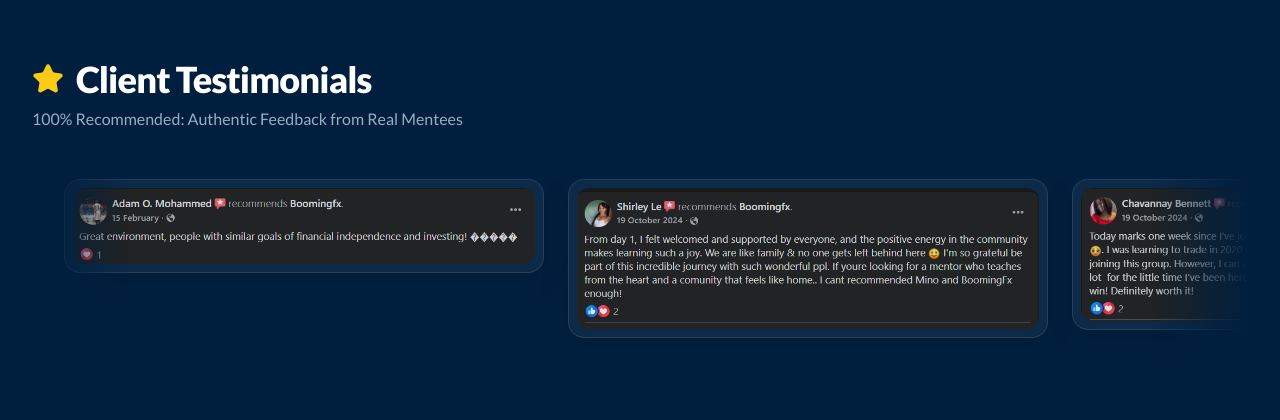
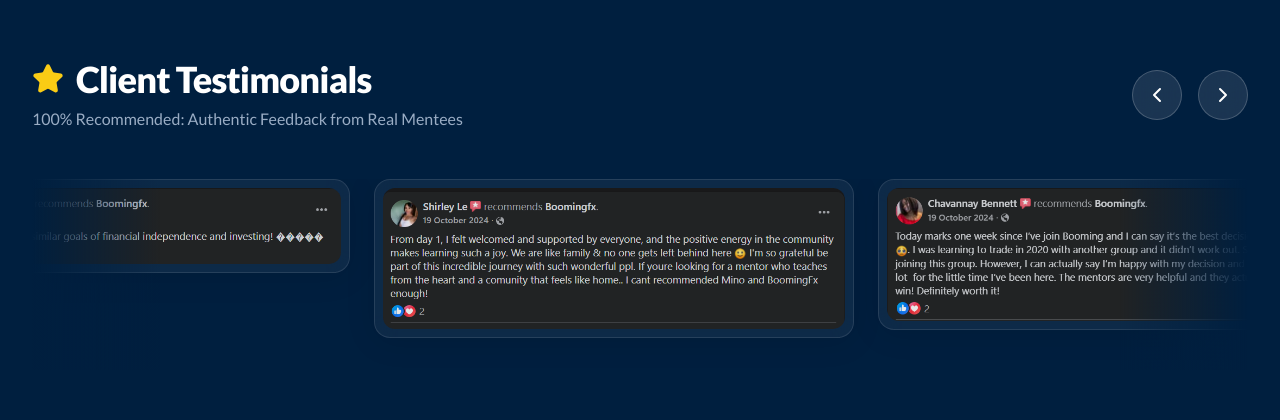
Before and after one commit to Mino-boomingfx/boomingfx, a Next.js app: page /testimonial in a window 1280 px wide. Shown: the part 479-899 px from the top of the page. Built offline with nearby package versions, Linux system fonts and the light colour scheme.

Commit message:
Make slider fully functional with auto scroll and buttons

```diff
--- a/src/app/testimonial/page.tsx
+++ b/src/app/testimonial/page.tsx
@@ -1,8 +1,43 @@
-import React from 'react';
-import { Star, ArrowRight } from 'lucide-react';
+"use client";
+import React, { useRef, useEffect } from 'react';
+import { Star, ArrowRight, ChevronLeft, ChevronRight } from 'lucide-react';
 
 export default function Testimonial() {
   const testimonials = Array.from({ length: 12 }, (_, i) => `/testimonial${i + 1}.png`);
+  const sliderRef = useRef<HTMLDivElement>(null);
+
+  // Auto-scroll logic
+  useEffect(() => {
+    const slider = sliderRef.current;
+    if (!slider) return;
+
+    let scrollAmount = 0;
+    const scrollStep = 1; // Pixels to move per frame
+    const scrollInterval = setInterval(() => {
+      if (slider) {
+        slider.scrollLeft += scrollStep;
+
+        // Reset to start if reached the end
+        if (slider.scrollLeft >= (slider.scrollWidth - slider.clientWidth - 1)) {
+          slider.scrollLeft = 0;
+        }
+      }
+    }, 30); // Speed of auto-scroll
+
+    return () => clearInterval(scrollInterval);
+  }, []);
+
+  const scrollLeft = () => {
+    if (sliderRef.current) {
+      sliderRef.current.scrollBy({ left: -400, behavior: 'smooth' });
+    }
+  };
+
+  const scrollRight = () => {
+    if (sliderRef.current) {
+      sliderRef.current.scrollBy({ left: 400, behavior: 'smooth' });
+    }
+  };
 
   return (
     <div className="bg-[#001f3f] min-h-screen selection:bg-[#004185] selection:text-white font-sans text-white overflow-hidden">
@@ -54,22 +89,44 @@
               </h2>
               <p className="text-blue-100/70 mt-2">100% Recommended: Authentic Feedback from Real Mentees</p>
             </div>
+            {/* Slider Controls */}
+            <div className="flex items-center gap-4 hidden md:flex">
+              <button onClick={scrollLeft} className="p-3 rounded-full bg-white/10 hover:bg-white/20 border border-white/20 transition-all text-white backdrop-blur-md">
+                <ChevronLeft className="w-6 h-6" />
+              </button>
+              <button onClick={scrollRight} className="p-3 rounded-full bg-white/10 hover:bg-white/20 border border-white/20 transition-all text-white backdrop-blur-md">
+                <ChevronRight className="w-6 h-6" />
+              </button>
+            </div>
           </div>
 
-          <div className="relative">
+          <div className="relative group/slider">
             {/* Fade edges */}
-            <div className="absolute top-0 bottom-0 left-0 w-8 md:w-24 bg-gradient-to-r from-[#001f3f] to-transparent z-10 pointer-events-none"></div>
-            <div className="absolute top-0 bottom-0 right-0 w-8 md:w-24 bg-gradient-to-l from-[#001f3f] to-transparent z-10 pointer-events-none"></div>
+            <div className="absolute top-0 bottom-0 left-0 w-12 md:w-32 bg-gradient-to-r from-[#001f3f] to-transparent z-10 pointer-events-none"></div>
+            <div className="absolute top-0 bottom-0 right-0 w-12 md:w-32 bg-gradient-to-l from-[#001f3f] to-transparent z-10 pointer-events-none"></div>
 
-            <div className="flex overflow-x-auto pb-8 gap-6 snap-x snap-mandatory hide-scrollbar relative z-0 pl-4 md:pl-8 pr-4 md:pr-8">
-              {testimonials.map((image, index) => (
-                <div key={index} className="shrink-0 w-[280px] sm:w-[380px] md:w-[480px] snap-center group">
-                  <div className="bg-white/5 backdrop-blur-md rounded-2xl overflow-hidden border border-white/10 group-hover:border-yellow-400/50 transition-colors duration-500 shadow-[0_4px_30px_rgba(0,0,0,0.1)] p-2">
+            {/* Mobile Controls Overlay */}
+            <button onClick={scrollLeft} className="absolute left-2 top-1/2 -translate-y-1/2 z-20 p-2 rounded-full bg-black/50 text-white md:hidden backdrop-blur-md">
+              <ChevronLeft className="w-6 h-6" />
+            </button>
+            <button onClick={scrollRight} className="absolute right-2 top-1/2 -translate-y-1/2 z-20 p-2 rounded-full bg-black/50 text-white md:hidden backdrop-blur-md">
+              <ChevronRight className="w-6 h-6" />
+            </button>
+
+            <div
+              ref={sliderRef}
+              className="flex overflow-x-auto pb-8 gap-6 hide-scrollbar relative z-0 pl-4 md:pl-8 pr-4 md:pr-8 cursor-grab active:cursor-grabbing"
+              style={{ scrollBehavior: 'smooth' }}
+            >
+              {/* Double the array for seamless infinite feel */}
+              {[...testimonials, ...testimonials].map((image, index) => (
+                <div key={index} className="shrink-0 w-[280px] sm:w-[380px] md:w-[480px] group">
+                  <div className="bg-white/5 backdrop-blur-md rounded-2xl overflow-hidden border border-white/10 hover:border-yellow-400/50 transition-colors duration-500 shadow-[0_4px_30px_rgba(0,0,0,0.1)] p-2">
                     {/* eslint-disable-next-line @next/next/no-img-element */}
                     <img
                       src={image}
                       alt={`Testimonial ${index + 1}`}
-                      className="w-full h-auto rounded-xl filter brightness-90 group-hover:brightness-100 transition-all duration-500"
+                      className="w-full h-auto rounded-xl filter brightness-90 hover:brightness-100 transition-all duration-500"
                     />
                   </div>
                 </div>
```
